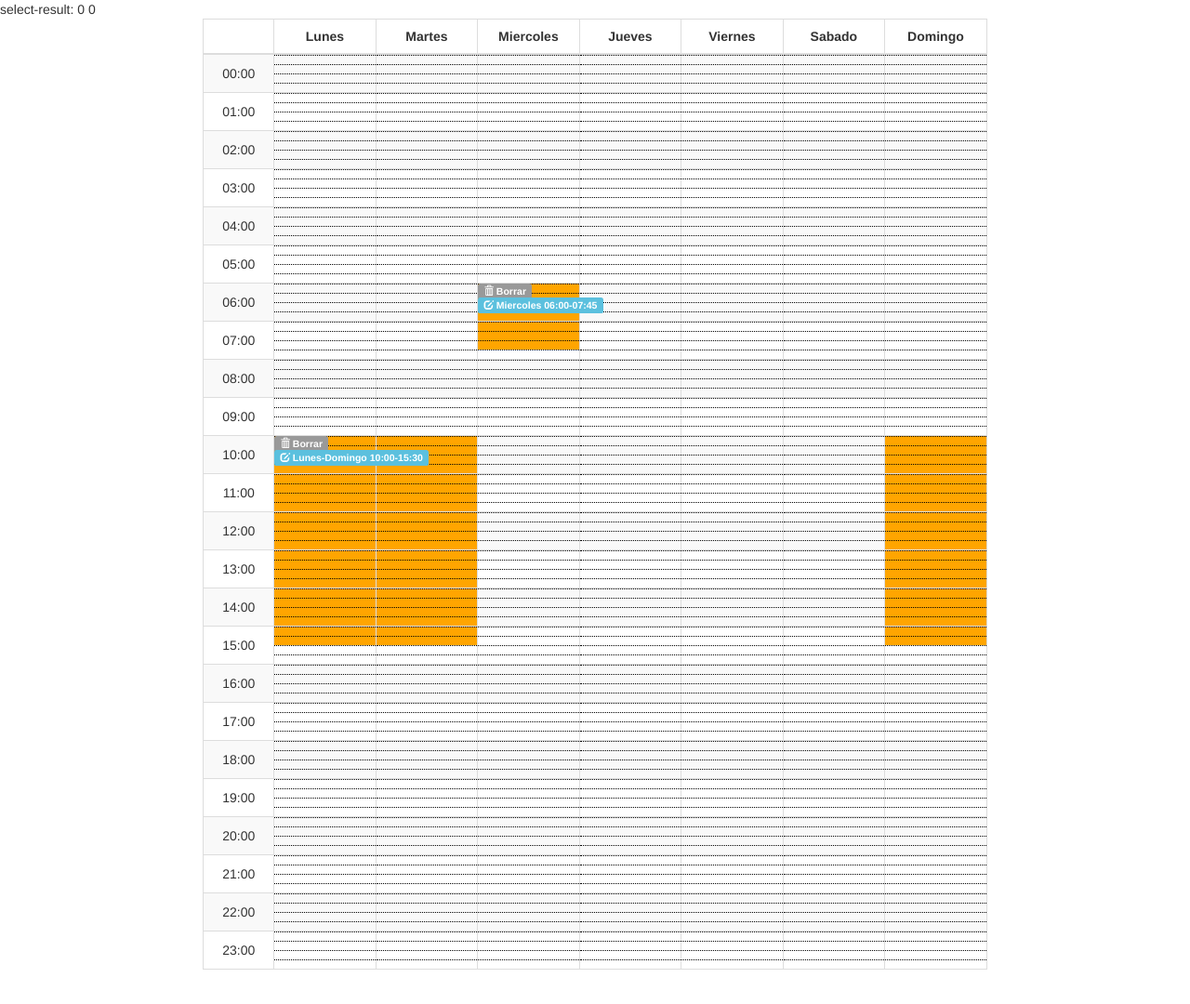
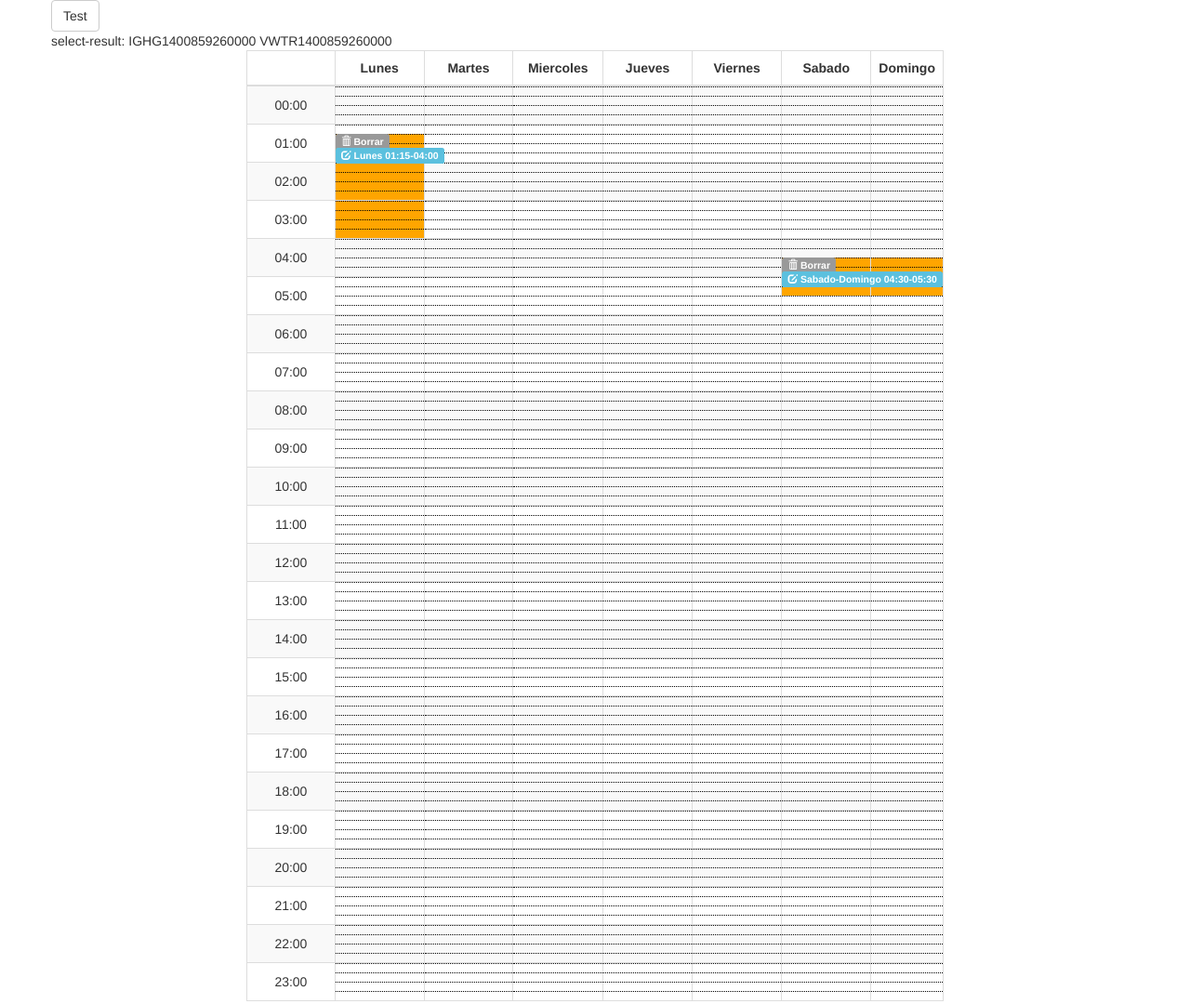
Before and after one commit to racoonman/weekCalendar, a plain HTML site: page public_html/index.html in a window 1280 px wide. Shown: the whole page at 93% size. Drawn offline with Linux system fonts and the light colour scheme.

Commit message:
o Cambios varios

```diff
--- /dev/null
+++ b/public_html/css/weekCalendar.css
@@ -0,0 +1,14 @@
+.weekCalendar-slot {
+    width: 100%;
+    height: 100%;
+    display: block;
+    border-top: 1px dotted black
+}
+
+.weekCalendarTable .weekCalendar-hourColumn,.weekCalendarTable th {
+    text-align: center
+}
+
+.weekCalendarTable .weekCalendar-hourColumn{
+    width: 5px
+}
--- a/public_html/index.html
+++ b/public_html/index.html
@@ -6,12 +6,22 @@
         <meta name="viewport" content="width=device-width, initial-scale=1.0">
         <link rel="stylesheet" type="text/css" href="css/ui-lightness/jquery-ui-1.10.4.min.css">
         <link rel="stylesheet" type="text/css" href="css/bootstrap.min.css">
+        <link rel="stylesheet" type="text/css" href="css/weekCalendar.css">
     </head>
     <body>
-        <span>select-result:</span> <span id="select-result"></span>
-        <div class="row">
-            <div class='col-md-8 col-md-offset-2'>
-                <div id="target"></div>
+        <div class="container">
+            <div class="row">
+                <button class="btn btn-default" type="button" onclick="test()">
+                    Test
+                </button>
+            </div>
+            <div class="row">
+                <span>select-result:</span> <span id="select-result"></span>
+            </div>
+            <div class="row">
+                <div class='col-md-8 col-md-offset-2'>
+                    <div id="target"></div>
+                </div>
             </div>
         </div>
 
@@ -20,8 +30,30 @@
         <script src="js/jquery-ui-1.10.4.min.js"></script>
         <script src="js/weekCalendar.js"></script>
         <script>
+            function test(){
+                $("#select-result").html('');
+                $("#target").html('');
+                $("#target").weekCalendar({
+                    divisions: 4,
+                    startWeekDay: 1,
+                    i18n: {
+                        weekDay0: "Domingo",
+                        weekDay1: "Lunes",
+                        weekDay2: "Martes",
+                        weekDay3: "Miercoles",
+                        weekDay4: "Jueves",
+                        weekDay5: "Viernes",
+                        weekDay6: "Sabado",
+                        deleteLabel: "<i class='glyphicon glyphicon-trash'></i> Borrar"
+                    },
+                    style: {
+                        height: 40
+                    }
+                });
+            }
+        </script>
+        <script>
             function cb(item) {
-                console.log(item)
                 var items = $("#target").weekCalendar('serialize')[0];
                 var value = "";
                 for (var x in items) {
@@ -29,10 +61,15 @@
                 }
                 $("#select-result").html(value);
             }
+
             $("#target").weekCalendar({
-                stopCallback: cb,
-                deleteCallback: cb,
+                afterDeleteCallback: cb,
+                addItemCallback: function (cal){
+                    cb.call(this);
+                    console.log(cal)
+                },
                 divisions: 4,
+                debug: true,
                 startWeekDay: 1,
                 i18n: {
                     weekDay0: "Domingo",
@@ -53,22 +90,22 @@
             });
 
             var customTime = {
-                fromWeekDay: 3,
-                toWeekDay: 3,
-                fromHour: 6,
-                fromMinute: 10,
-                toHour: 7,
-                toMinute: 35
+                toHour: 5,
+                toMinute: 30,
+                toWeekDay: 0,
+                fromHour: 4,
+                fromMinute: 30,
+                fromWeekDay: 6
             };
 
             $("#target").weekCalendar('addCustomTime', customTime);
             var customTime2 = {
-                fromWeekDay: 0,
-                toWeekDay: 2,
-                fromHour: 10,
-                fromMinute: 0,
-                toHour: 15,
-                toMinute: 30
+                fromHour: 1,
+                fromMinute: 15,
+                fromWeekDay: 1,
+                toHour: 4,
+                toMinute: 0,
+                toWeekDay: 1,
             };
             $("#target").weekCalendar('addCustomTime', customTime2);
         </script>
--- a/public_html/js/weekCalendar.js
+++ b/public_html/js/weekCalendar.js
@@ -7,9 +7,19 @@
 
     WeekCalendar.prototype = {
         constructor: WeekCalendar,
+        destroy: function(){
+            log(this, "DESTROY");
+            this.clear(true);
+            this.options = {};
+            this.$element.removeData('weekCalendar');
+            log(this, "END DESTROY");
+        },
         init: function() {
             var that = this, element = this.$element;
-            element.append(table(that));
+            element.on("remove", function (){
+                that.destroy();
+            });
+            element.append(table(this));
 
             $(".weekCalendar-slot").tooltip();
 
@@ -45,9 +55,12 @@
 
             return res;
         },
-        'deleteItemGroup': function(id) {
+        'deleteItemGroup': function(id, silent) {
+            var found = false;
             for (var x in this.$itemGroups) {
                 if (this.$itemGroups[x].id === id) {
+                    found = true;
+                    log (this, "delete " + this.$itemGroups[x].elements.length + " elements");
                     for (var y in this.$itemGroups[x].elements) {
                         var e = this.$itemGroups[x].elements[y];
                         if ($(e).data("weekCalendar-itemGroupId") === id) {
@@ -58,24 +71,45 @@
                             e.empty();
                         }
                     }
+                    if (silent === undefined || silent === false) {
+                        this.options.beforeDeleteCallback.call(this, this.$itemGroups[x]);
+                    }
+                    var copy = $.extend({}, this.$itemGroups[x]);
                     this.$itemGroups.splice(x, 1);
+                    if (silent === undefined || silent === false){
+                        this.options.afterDeleteCallback.call(this, copy);
+                    }
                     $('#weekCalendar-deleteBtn' + id).remove();
                     $('#weekCalendar-info' + id).remove();
                 }
             }
-            this.options.deleteCallback.call();
+
+            if (!found) {
+                log(this, id + " not found");
+            }
         },
-        'clear': function() {
+        'clear': function(silent) {
+            log(this, "clear");
             while (this.$itemGroups.length > 0) {
-                this.deleteItemGroup(this.$itemGroups[0].id);
+                this.deleteItemGroup(this.$itemGroups[0].id, silent);
             }
         },
         'addItemGroup': function(itemGroup) {
             var that = this;
+
+            if (itemGroup.id === undefined) {
+                itemGroup.id = idGenerator();
+            }
+            log(this, "Add Item Group..." + itemGroup.id);
+
+            for (var x in that.$itemGroups) {
+                if (that.$itemGroups[x].id === itemGroup.id) {
+                    //already exists
+                    return;
+                }
+            }
+
             var overlap = false;
-
-            itemGroup.id = idGenerator();
-
             for (var x in itemGroup.elements) {
                 if ($(itemGroup.elements[x]).data("weekCalendar-itemGroupId")) {
                     overlap = true;
@@ -97,10 +131,13 @@
                 }).html(that.options.i18n.deleteLabel);
 
                 deleteBtn.on("click", function() {
+                    log(that, "click delete " + itemGroup.id)
                     that.deleteItemGroup(itemGroup.id);
                     return false;
                 });
-                itemGroup.elements[0].before(deleteBtn);
+                if (itemGroup.elements.length > 0) {
+                    itemGroup.elements[0].before(deleteBtn);
+                }
 
                 var startHour = undefined, endHour = undefined,
                         startMinute = undefined, endMinute = undefined,
@@ -113,72 +150,78 @@
                     $(e).tooltip("disable");
 
                     if (startHour === undefined || startHour >= e.data("weekCalendar-hour")) {
-                        startHour = e.data("weekCalendar-hour")
-                        var m = slot2minutes(that, e.data("weekCalendar-slot"))
+                        startHour = e.data("weekCalendar-hour");
+                        var m = slot2minutes(that, e.data("weekCalendar-slot"));
                         if (startMinute === undefined
                                 || startMinute > m.from) {
-                            startMinute = m.from
+                            startMinute = m.from;
                             if (startMinute === 60) {
-                                startHour = startHour + 1
-                                startMinute = 0
+                                startHour = startHour + 1;
+                                startMinute = 0;
                             }
                         }
                     }
 
                     if (endHour === undefined || endHour <= e.data("weekCalendar-hour")) {
-                        endHour = e.data("weekCalendar-hour")
-                        var m = slot2minutes(that, e.data("weekCalendar-slot"))
+                        endHour = e.data("weekCalendar-hour");
+                        var m = slot2minutes(that, e.data("weekCalendar-slot"));
                         if (endMinute === undefined
                                 || endMinute < m.to) {
-                            endMinute = m.to
+                            endMinute = m.to;
                             if (endMinute === 60) {
-                                endHour = endHour + 1
-                                endMinute = 0
+                                endHour = endHour + 1;
+                                endMinute = 0;
                             }
                         }
                     }
 
-                    if (startWeekDay === undefined || startWeekDay > e.data("weekCalendar-weekDay")) {
-                        startWeekDay = e.data("weekCalendar-weekDay")
+                    if (startWeekDay === undefined || startWeekDay >
+                            rectifyDayLocal(that, e.data("weekCalendar-weekDay"))) {
+                        startWeekDay = rectifyDayLocal(that, e.data("weekCalendar-weekDay"));
                     }
-                    if (endWeekDay === undefined || startWeekDay < e.data("weekCalendar-weekDay")) {
-                        endWeekDay = e.data("weekCalendar-weekDay")
+                    if (endWeekDay === undefined || endWeekDay <
+                            rectifyDayLocal(that, e.data("weekCalendar-weekDay"))) {
+                        endWeekDay =rectifyDayLocal(that, e.data("weekCalendar-weekDay"));
                     }
                 });
 
                 itemGroup.displayName = calculateItemGroupDisplayName(that, itemGroup);
-                itemGroup.elements[0].append(
+                if (itemGroup.elements.length > 0) {
+                    itemGroup.elements[0].append(
                         info.html(that.options.i18n.editLabel + " " + itemGroup.displayName));
+                }
 
                 that.$itemGroups.push(itemGroup);
 
-                itemGroup.startHour = startHour
-                itemGroup.endHour = endHour
-                itemGroup.startMinute = startMinute
-                itemGroup.endMinute = endMinute
-                itemGroup.startWeekDay = startWeekDay
-                itemGroup.endWeekDay = endWeekDay
+                itemGroup.startHour = startHour;
+                itemGroup.endHour = endHour;
+                itemGroup.startMinute = startMinute;
+                itemGroup.endMinute = endMinute;
+                itemGroup.startWeekDay = startWeekDay;
+                itemGroup.endWeekDay = endWeekDay;
 
-                that.options.stopCallback.call(that, itemGroup);
+                log(this, "addItemCallback...");
+                that.options.addItemCallback.call(this, itemGroup);
             }
         },
         'addCustomTime': function(customTime) {
             var that = this;
+            log(this, "addCustomTime...");
             var selector = "";
-            for (var x = customTime.fromWeekDay; x <= customTime.toWeekDay; x++) {
+            for (var x = rectifyDayLocal(that, customTime.fromWeekDay);
+                    x <= rectifyDayLocal(that, customTime.toWeekDay);
+                    x++) {
                 for (var y = customTime.fromHour; y <= customTime.toHour; y++) {
                     var tmpSel = "";
-
                     if (y !== customTime.fromHour && y !== customTime.toHour) {
-                        tmpSel = "div[data-weekCalendar-weekDay=" + x
+                        tmpSel = "div[data-weekCalendar-weekDay=" + ((x + that.options.startWeekDay) % 7)
                                 + "][data-weekCalendar-hour=" + y + "],";
                     } else {
                         //first or last hour
-
                         if (customTime.fromHour === customTime.toHour) {
                             //first or last hour are the same
                             for (var z = minute2Slot(that, customTime.fromMinute); z < minute2Slot(that, customTime.toMinute); z++) {
-                                var aux = "div[data-weekCalendar-weekDay=" + x
+                                var aux = "div[data-weekCalendar-weekDay=" + ((x + that.options.startWeekDay) % 7)
                                         + "][data-weekCalendar-hour=" + y + "]"
                                         + "[data-weekCalendar-slot=" + z
                                         + "],";
@@ -187,7 +230,7 @@
                         } else {
                             if (y === customTime.fromHour) {
                                 for (var z = minute2Slot(that, customTime.fromMinute); z <= that.options.divisions; z++) {
-                                    var aux = "div[data-weekCalendar-weekDay=" + x
+                                    var aux = "div[data-weekCalendar-weekDay=" + ((x + that.options.startWeekDay) % 7)
                                             + "][data-weekCalendar-hour=" + y + "]"
                                             + "[data-weekCalendar-slot=" + z
                                             + "],";
@@ -196,8 +239,8 @@
                             }
 
                             if (y === customTime.toHour) {
-                                for (var z = 0; z <= minute2Slot(that, customTime.toMinute); z++) {
-                                    var aux = "div[data-weekCalendar-weekDay=" + x
+                                for (var z = 0; z <= minute2Slot(that, customTime.toMinute) -1; z++) {
+                                    var aux = "div[data-weekCalendar-weekDay=" + ((x + that.options.startWeekDay) % 7)
                                             + "][data-weekCalendar-hour=" + y + "]"
                                             + "[data-weekCalendar-slot=" + z
                                             + "],";
@@ -210,11 +253,16 @@
                     selector = selector + tmpSel;
                 }
             }
-            var elements = $(selector.substring(0, selector.length - 1));
+            var elements = that.$element.find(selector.substring(0, selector.length - 1));
             var itemGroup = newItemGroup();
             elements.each(function(index, e) {
                 itemGroup.elements.push($(e));
             });
+
+            if (customTime.id !== undefined) {
+                itemGroup.id  = customTime.id;
+            }
+
             that.addItemGroup(itemGroup);
         }
     };
@@ -224,13 +272,16 @@
         return {
             from: s * minutesPerSlot,
             to: (s + 1) * minutesPerSlot
-        }
+        };
     }
 
     function minute2Slot(that, m) {
+        if (m === 0) {
+            return -1;
+        }
         var minutesPerSlot = (60 / (that.options.divisions));
         for (var x = 0; x <= that.options.divisions; x++) {
-            if ((m >= minutesPerSlot * x) && (m <= minutesPerSlot * (x + 1))) {
+            if ((m >= (minutesPerSlot * x)) && (m < minutesPerSlot * (x + 1))) {
                 return x;
             }
         }
@@ -238,11 +289,15 @@
     }
 
     function idGenerator() {
-        return new Date().getMilliseconds();
+        var id = '';
+        for (var x = 0; x<4; x++) {
+            id += String.fromCharCode(65 + Math.floor(Math.random() * 26));
+        }
+        return id + Date.now();
     }
 
     function newItemGroup() {
-        return {id: 'tmp', elements: [], displayName: ''};
+        return {elements: [], displayName: ''};
     }
 
     function rectifyDayLocal(that, d) {
@@ -254,6 +309,9 @@
     }
 
     function calculateItemGroupDisplayName(that, itemGroup) {
+        if (itemGroup.elements.length <= 0) {
+            return "vacio";
+        }
         var minWeekDay, maxWeekDay;
 
         for (var x in itemGroup.elements) {
@@ -339,7 +397,10 @@
         var thead = $("<thead>").append(tr);
         tr.append($("<th>", {'class': 'weekCalendar-hourColumn', style: 'width: 20px'}));
         for (var x in arr) {
-            tr.append($("<th>", {'class': 'weekCalendar-weekColumn'}).html(arr[x]));
+            tr.append($("<th>", {
+                'class': 'weekCalendar-weekColumn',
+                style: "width: " + that.options.style.columnWidth
+            }).html(arr[x]));
         }
 
         return thead;
@@ -352,7 +413,10 @@
             var tr = $("<tr>");
             body.append(tr);
 
-            tr.append($("<td>", {'class': 'weekCalendar-hourColumn'}).html(formatHour(x, 0)));
+            tr.append($("<td>", {
+                'class': 'weekCalendar-hourColumn',
+                style: "width: " + that.options.style.columnWidth
+            }).html(formatHour(x, 0)));
 
             for (var y = 0 + that.options.startWeekDay; y < (7 + that.options.startWeekDay); y++) {
                 var hour = $("<td>");
@@ -389,26 +453,11 @@ padding: 0 0 0 0 !important;\
 height: " + that.options.style.height + "px;\
 line-height: " + that.options.style.height + "px;\
 }\
-.weekCalendar-slot {\
-width: 100%; \
-height: 100%; \
-display: block; \
-border-top: 1px dotted black \
-}\
 div.ui-selecting {\
 background: " + that.options.style.selectingColor + "\
 }\
 .weekCalendar-itemGroup {\
 background-color: " + that.options.style.selectedColor + ";\
-}\
-.weekCalendarTable .weekCalendar-weekColumn {\
-width: " + that.options.style.columnWidth + ";\
-}\
-.weekCalendarTable .weekCalendar-hourColumn,.weekCalendarTable th {\
-text-align: center\
-}\
-.weekCalendarTable .weekCalendar-hourColumn{\
-width: 5px\
 }\
 ").appendTo("head");
         return body;
@@ -426,6 +475,12 @@ width: 5px\
             res = res + m;
         }
         return res;
+    }
+
+    function log(that, m) {
+        if (that.options.debug) {
+            console.log("weekCalendar: " + m);
+        }
     }
 
     /*
@@ -452,6 +507,10 @@ width: 5px\
                 var res = data[option](args[1]);
                 results.push(res);
             } else {
+                if (options.debug) {
+                    console.log("fn.weekCalendar");
+                    console.log(options);
+                }
                 data.init();
             }
         });
@@ -460,11 +519,11 @@ width: 5px\
 
     $.fn.weekCalendar.defaults = {
         divisions: 2,
-        stopCallback: function() {
-        },
-        deleteCallback: function() {
-        },
-        startWeekDay: 0
+        addItemCallback: function() {},
+        beforeDeleteCallback: function() {},
+        afterDeleteCallback: function() {},
+        startWeekDay: 0,
+        debug: false
     };
 
     $.fn.weekCalendar.i18nDefaults = {
```
